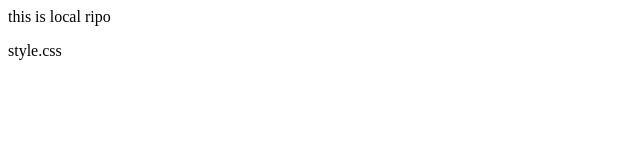
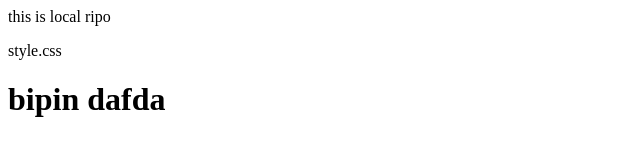
Before and after one commit to bipindafda/localripo, a plain HTML site: page index.html in a window 1280 px wide. Shown: the whole page, without its empty margins (0-640 px from the left). Drawn offline with Linux system fonts and the light colour scheme.

Commit message:
add new faeture

```diff
--- a/index.html
+++ b/index.html
@@ -1,2 +1,4 @@
 <p>this is local ripo</p>
 <link>style.css</link>
+
+<h1>bipin dafda </h1>
```
